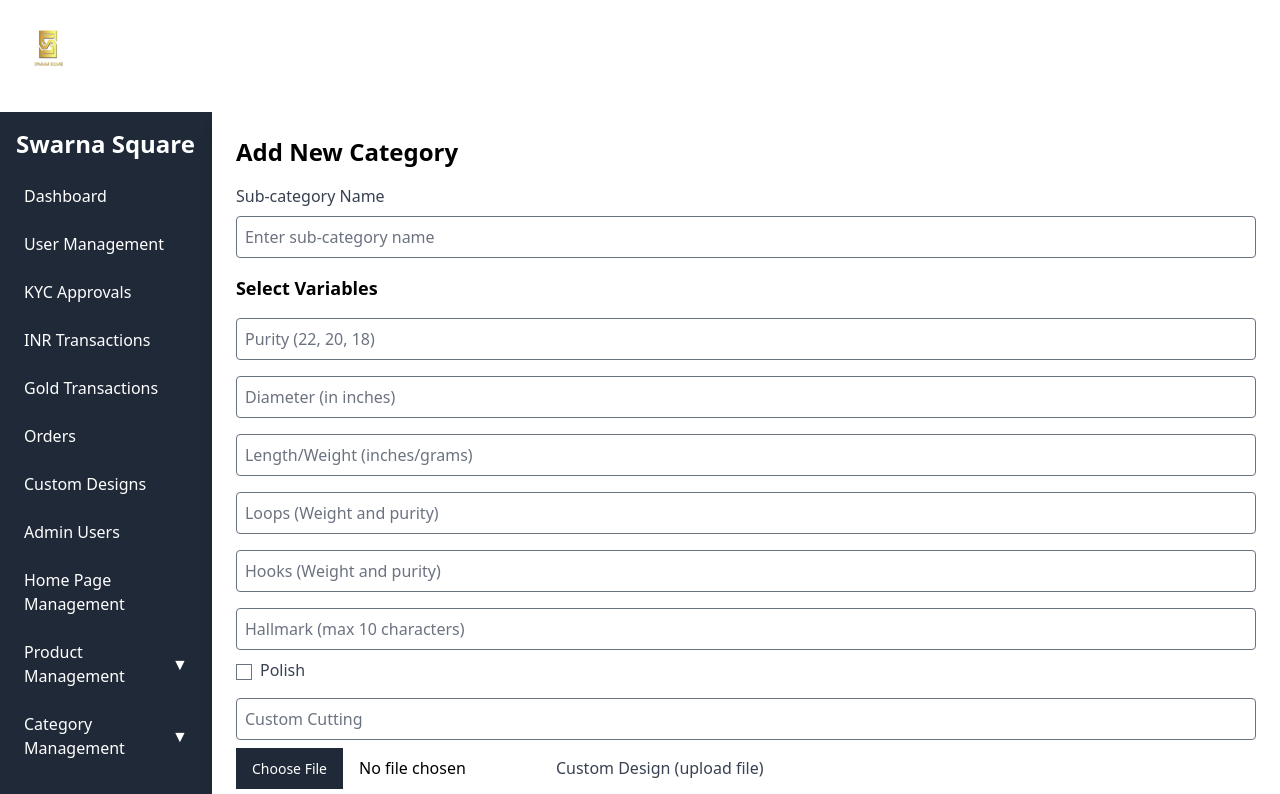
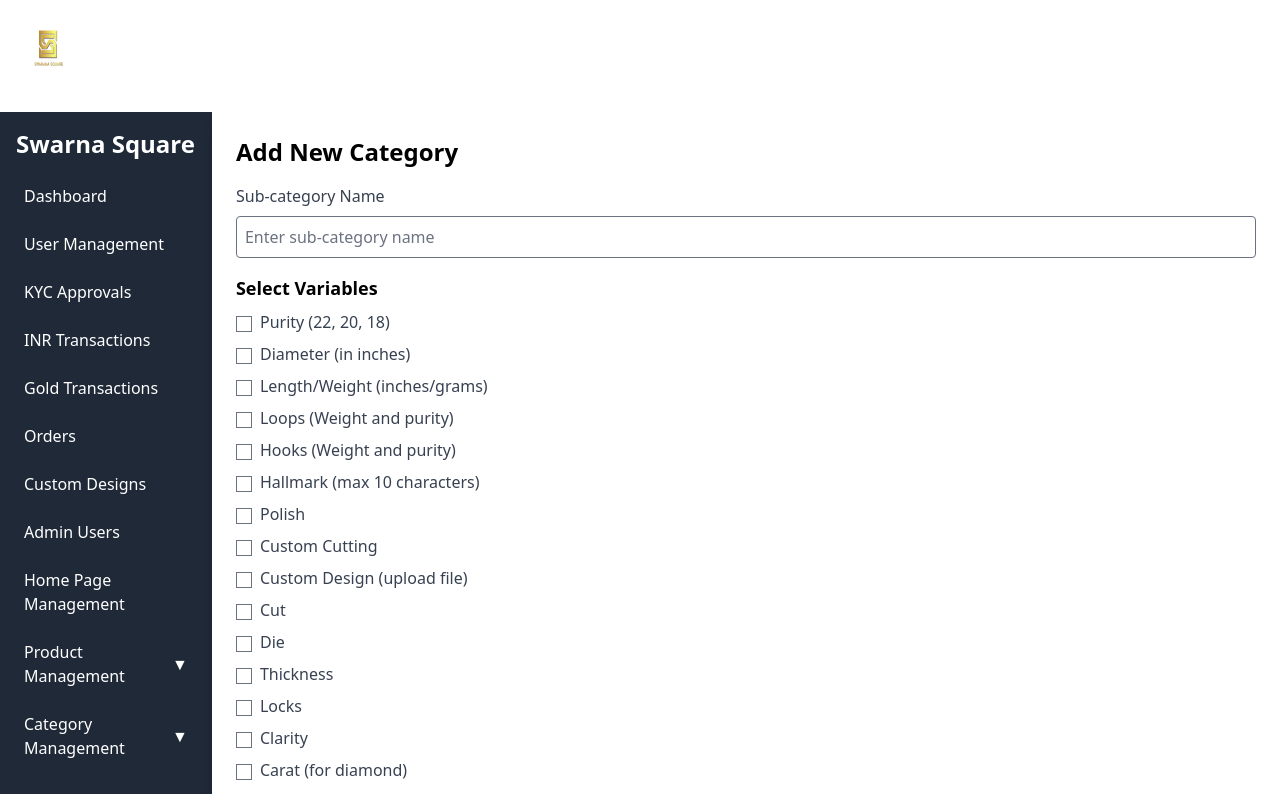
Before and after one commit to decodeitkkk/swarnasquare, a React (Vite) app: page /admin/category-form in a window 1280 px wide. Shown: the top 794 px of the page. Built offline with nearby package versions, Linux system fonts and the light colour scheme; a web font is replaced by a local one.

Commit message:
textboxes changed to checkboxes

```diff
--- a/src/components/Admin/Category/CategoryForm.jsx
+++ b/src/components/Admin/Category/CategoryForm.jsx
@@ -2,52 +2,44 @@ import { useState } from "react";
 import Sidebar from "../Layout/Sidebar";
 
 const demoVariables = [
-  { name: "purity", label: "Purity (22, 20, 18)", type: "text" },
-  { name: "diameter", label: "Diameter (in inches)", type: "text" },
-  { name: "lengthWeight", label: "Length/Weight (inches/grams)", type: "text" },
-  { name: "loops", label: "Loops (Weight and purity)", type: "text" },
-  { name: "hooks", label: "Hooks (Weight and purity)", type: "text" },
-  { name: "hallmark", label: "Hallmark (max 10 characters)", type: "text", maxLength: 10 },
-  { name: "polish", label: "Polish", type: "checkbox" },
-  { name: "customCutting", label: "Custom Cutting", type: "text" },
-  { name: "customDesign", label: "Custom Design (upload file)", type: "file" },
-  { name: "cut", label: "Cut", type: "text" },
-  { name: "die", label: "Die", type: "text" },
-  { name: "thickness", label: "Thickness", type: "text" },
-  { name: "locks", label: "Locks", type: "checkbox" },
-  { name: "clarity", label: "Clarity", type: "text" },
-  { name: "carat", label: "Carat (for diamond)", type: "text" },
-  { name: "size", label: "Size", type: "text" }
+  { name: "purity", label: "Purity (22, 20, 18)" },
+  { name: "diameter", label: "Diameter (in inches)" },
+  { name: "lengthWeight", label: "Length/Weight (inches/grams)" },
+  { name: "loops", label: "Loops (Weight and purity)" },
+  { name: "hooks", label: "Hooks (Weight and purity)" },
+  { name: "hallmark", label: "Hallmark (max 10 characters)" },
+  { name: "polish", label: "Polish" },
+  { name: "customCutting", label: "Custom Cutting" },
+  { name: "customDesign", label: "Custom Design (upload file)" },
+  { name: "cut", label: "Cut" },
+  { name: "die", label: "Die" },
+  { name: "thickness", label: "Thickness" },
+  { name: "locks", label: "Locks" },
+  { name: "clarity", label: "Clarity" },
+  { name: "carat", label: "Carat (for diamond)" },
+  { name: "size", label: "Size" }
 ];
 
 const CategoryForm = () => {
   const [selectedVariables, setSelectedVariables] = useState([]);
-  const [formData, setFormData] = useState({});
 
-  const handleVariableChange = (e) => {
-    const { name, value, type, checked, files } = e.target;
+  const handleCheckboxChange = (e) => {
+    const { name, checked } = e.target;
 
-    setFormData((prev) => ({
-      ...prev,
-      [name]: type === "checkbox" ? checked : type === "file" ? files[0] : value,
-    }));
-
-    if (type === "checkbox") {
     setSelectedVariables((prev) =>
       checked ? [...prev, name] : prev.filter((v) => v !== name)
     );
-    }
   };
 
   const handleSubmit = (e) => {
     e.preventDefault();
-    console.log("Form submitted:", formData);
+    console.log("Selected Variables:", selectedVariables);
     // Implement submission logic
   };
 
   return (
     <div className="flex">
-        <Sidebar/>
+      <Sidebar />
       <div className="p-6 bg-white rounded-lg shadow-lg mt-28 w-full">
         <h2 className="text-2xl font-semibold mb-4">Add New Category</h2>
         <form onSubmit={handleSubmit}>
@@ -58,7 +50,6 @@ const CategoryForm = () => {
               className="w-full mt-2 p-2 border rounded"
               placeholder="Enter sub-category name"
               name="subCategoryName"
-            onChange={handleVariableChange}
             />
           </div>
 
@@ -66,38 +57,13 @@ const CategoryForm = () => {
             <h3 className="text-lg font-semibold">Select Variables</h3>
             {demoVariables.map((variable) => (
               <div key={variable.name} className="mt-2">
-              {variable.type === "checkbox" ? (
-                <div>
                 <input
                   type="checkbox"
                   name={variable.name}
-                    onChange={handleVariableChange}
+                  onChange={handleCheckboxChange}
                   className="mr-2"
                 />
                 <label className="text-gray-700">{variable.label}</label>
-                </div>
-              ) : variable.type === "file" ? (
-                <div>
-                  <input
-                    type="file"
-                    name={variable.name}
-                    onChange={handleVariableChange}
-                    className="mr-2"
-                  />
-                  <label className="text-gray-700">{variable.label}</label>
-                </div>
-              ) : (
-                <div>
-                  <input
-                    type="text"
-                    name={variable.name}
-                    maxLength={variable.maxLength || ""}
-                    onChange={handleVariableChange}
-                    className="w-full mt-2 p-2 border rounded"
-                    placeholder={variable.label}
-                  />
-                </div>
-              )}
               </div>
             ))}
           </div>
```
Lines whose indentation alone changed are shown as unchanged.
